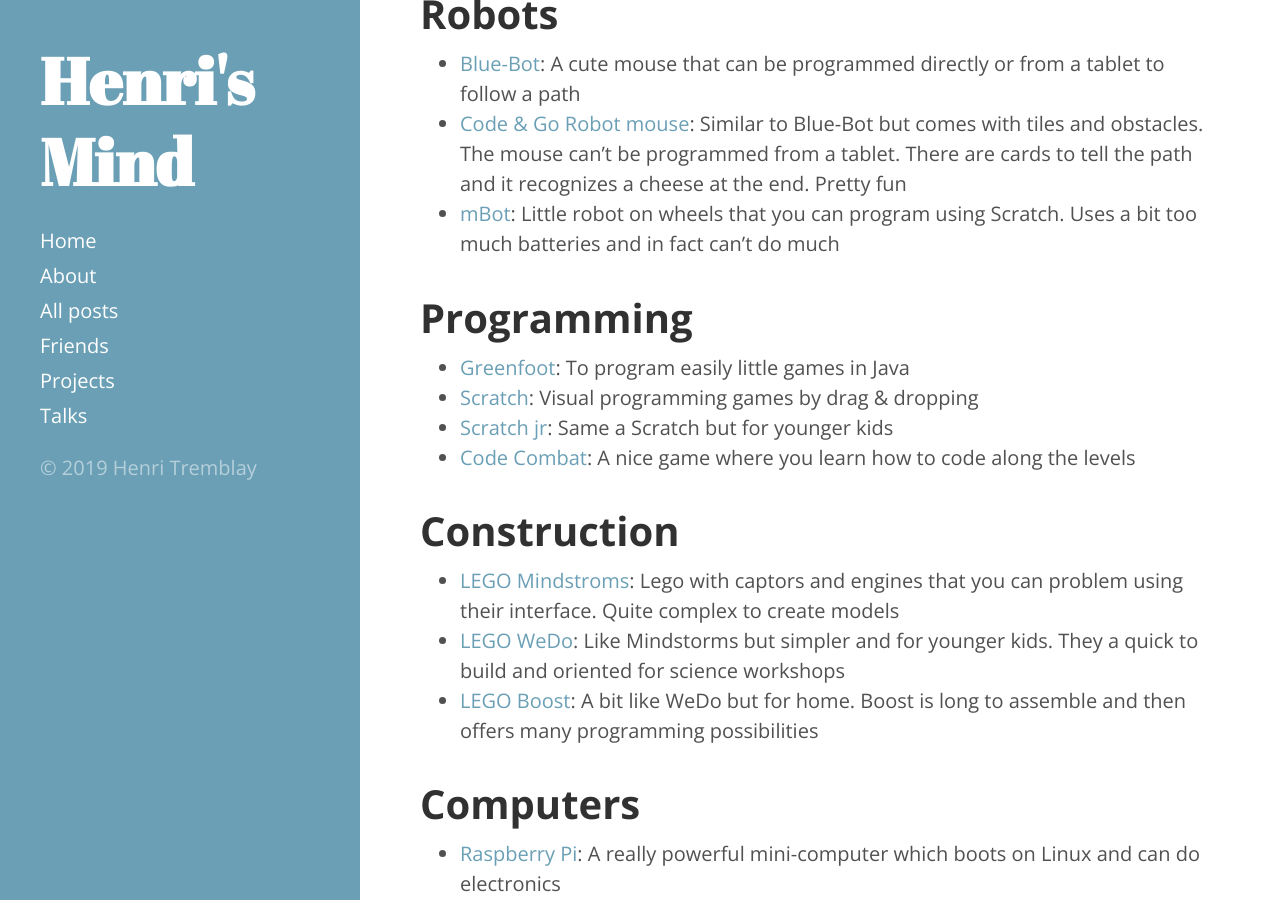
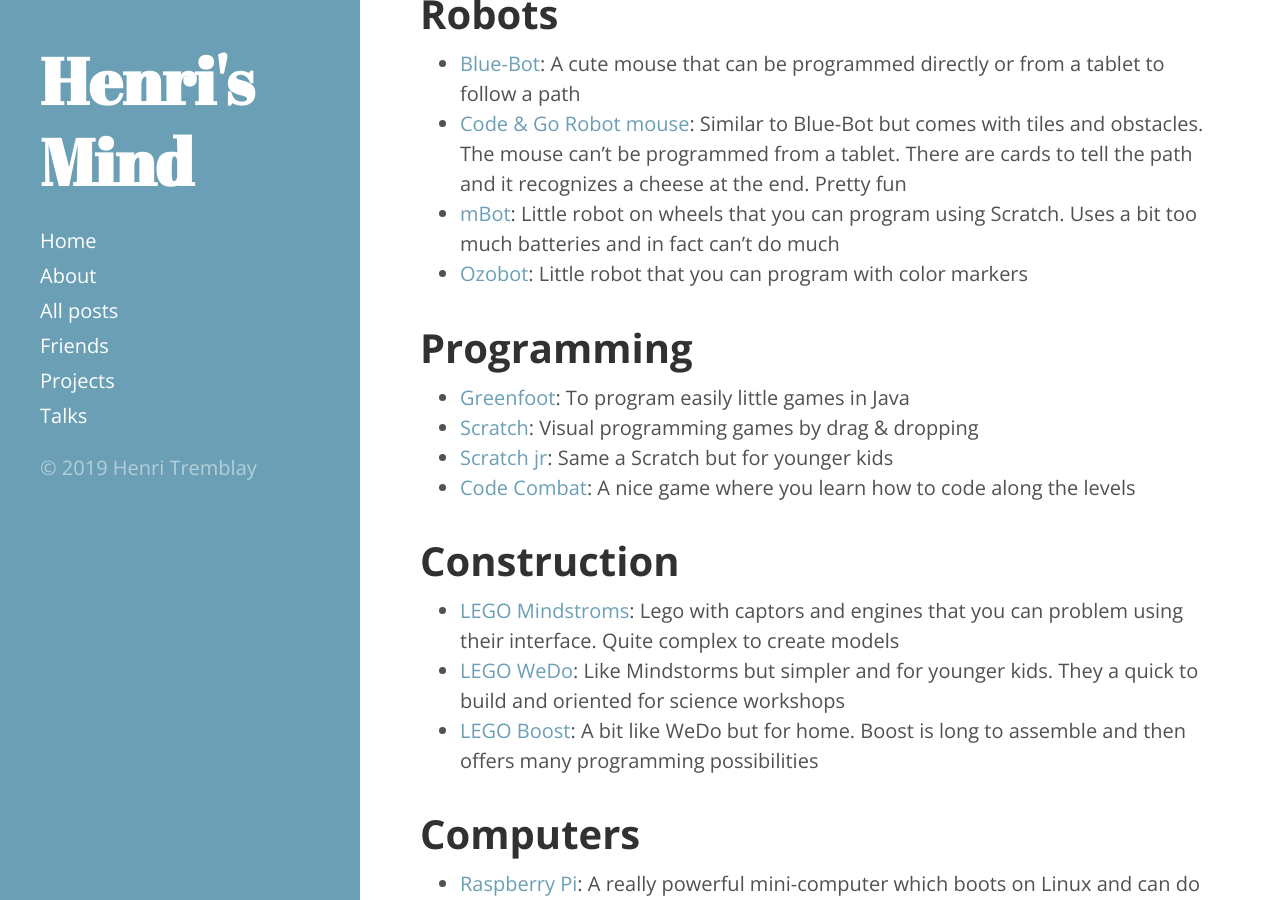
Before and after one commit to henri-tremblay/henri.github.io, a Jekyll site: the page built from _posts/2017-02-20-devoxx4kids.md, in a window 1280 px wide and 900 px high, scrolled down 1037 px. Built offline with Jekyll 4.4.1, drawn with Linux system fonts in a browser that asks for light colours.

Commit message:
Add ozobot

```diff
--- a/_posts/2017-02-20-devoxx4kids.md
+++ b/_posts/2017-02-20-devoxx4kids.md
@@ -38,6 +38,7 @@ Then my personal list (I haven't tried everything. It's just a list of cool stuf
 * [Blue-Bot](https://www.bee-bot.us/bluebot.html): A cute mouse that can be programmed directly or from a tablet to follow a path
 * [Code & Go Robot mouse](https://www.learningresources.com/product/learning+essentials--8482-+stem+robot+mouse+coding+activity+set.do): Similar to Blue-Bot but comes with tiles and obstacles. The mouse can't be programmed from a tablet. There are cards to tell the path and it recognizes a cheese at the end. Pretty fun
 * [mBot](https://www.makeblock.com/steam-kits/mbot): Little robot on wheels that you can program using Scratch. Uses a bit too much batteries and in fact can't do much
+* [Ozobot](https://ozobot.com/): Little robot that you can program with color markers
 
 # Programming
 
```
